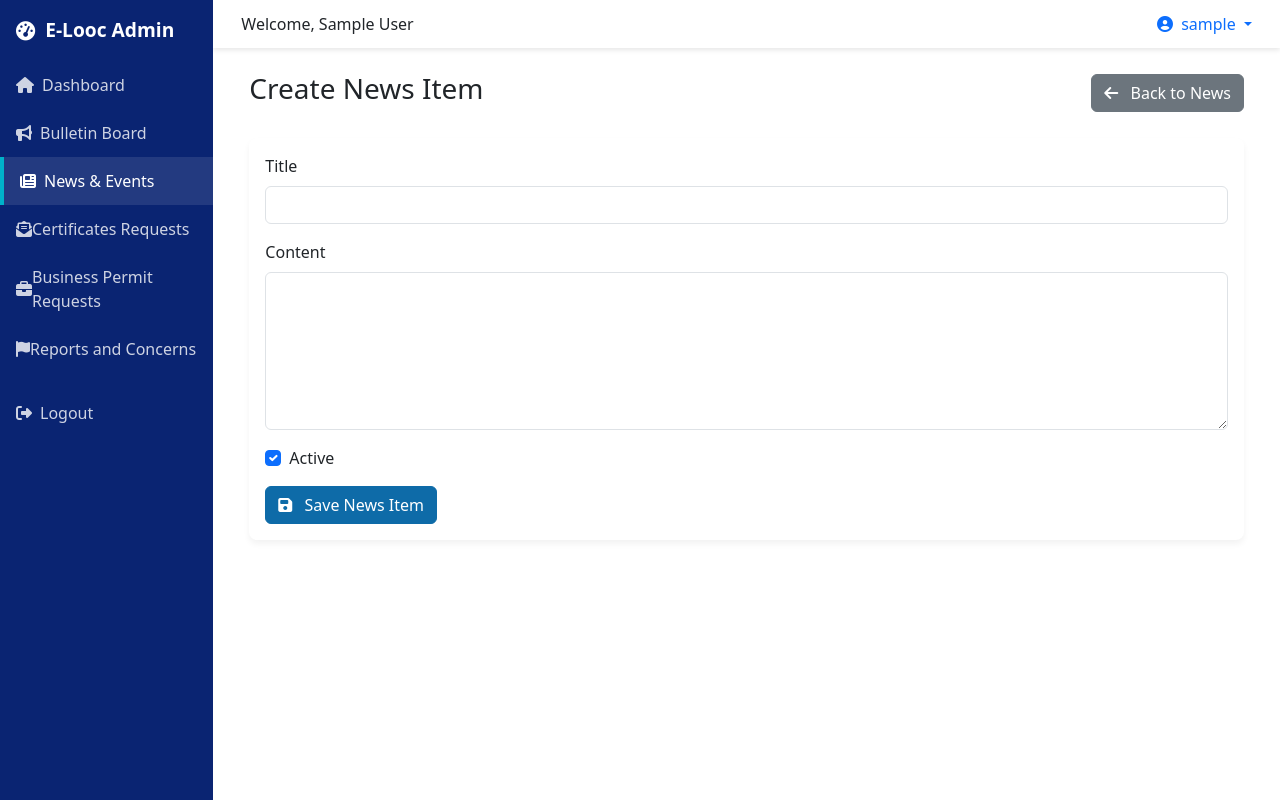
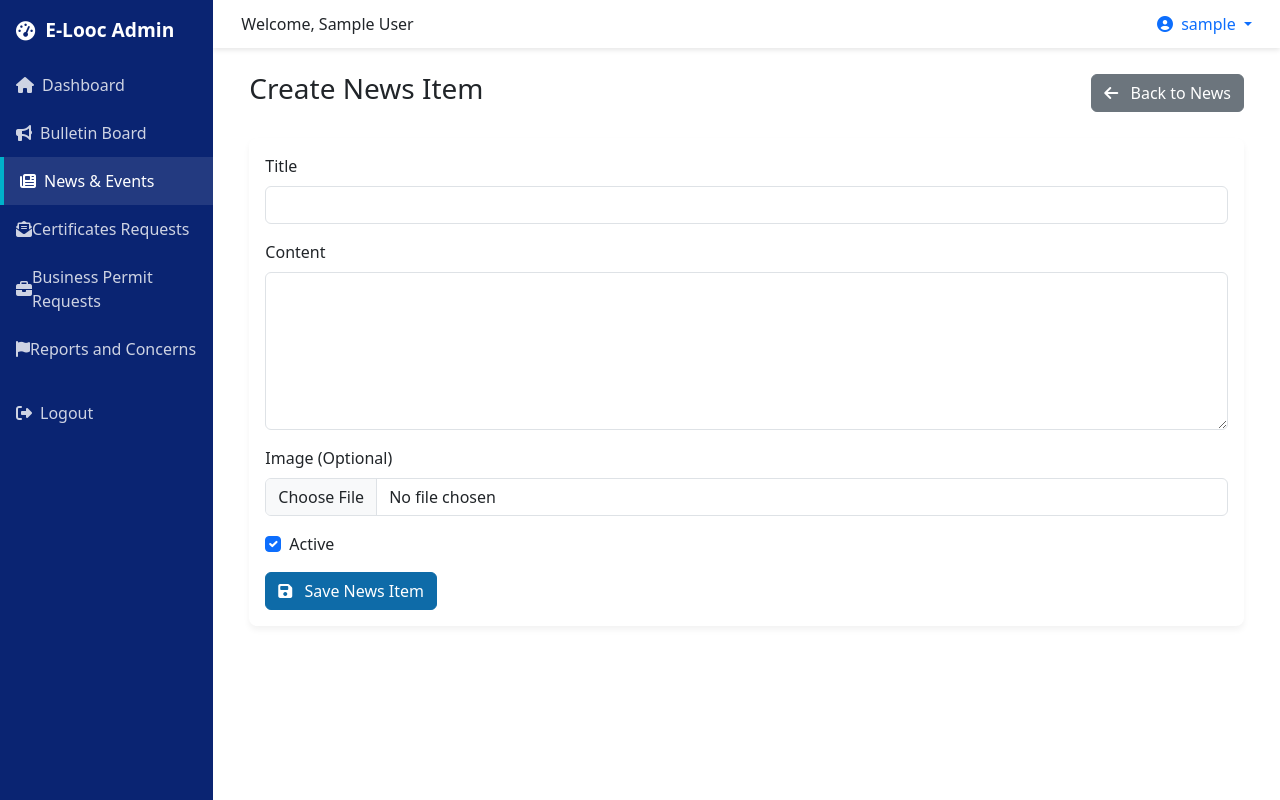
Before and after one commit to 0-iQpy/E-Looc, a Flask app: page /admin/news/create in a window 1280 px wide. Run offline with Flask 3, Linux system fonts and the light colour scheme; the visitor is signed in with stand-in values (Sample User, id 1); parts of the project's set-up code (start-up, migrations or seed data) failed here and were passed over.

Commit message:
Enable image uploads for News items
This commit introduces image upload functionality for News items, bringing it in line with the existing capabilities for Bulletin posts.

Changes include:
- Modified `api/templates/admin/news/create.html`:
    - Added `enctype="multipart/form-data"` to the form.
    - Added a file input field for image uploads.
- Modified `api/templates/admin/news/edit.html`:
    - Added `enctype="multipart/form-data"` to the form.
    - Added a file input field for new image uploads.
    - Added a section to display the current image and a checkbox to remove it.

The backend Python code in `api/main.py` already supported these features for news items; the templates were merely lacking the necessary UI elements and form encoding.

```diff
--- a/api/templates/admin/news/create.html
+++ b/api/templates/admin/news/create.html
@@ -4,12 +4,21 @@
 
 {% block content %}
 
-<div class="container-fluid"> <div class="d-flex justify-content-between align-items-center mb-4"> <h1 class="h3 text-gray-800">Create News Item</h1> <a href="{{ url_for('admin_news') }}" class="btn btn-secondary"> <i class="fas fa-arrow-left me-2"></i> Back to News </a> </div> <div class="card"> <div class="card-body"> <form action="{{ url_for('admin_create_news') }}" method="POST"> <div class="mb-3"> <label for="title" class="form-label">Title</label> <input type="text" class="form-control" id="title" name="title" required> </div>
+<div class="container-fluid"> <div class="d-flex justify-content-between align-items-center mb-4"> <h1 class="h3 text-gray-800">Create News Item</h1> <a href="{{ url_for('admin_news') }}" class="btn btn-secondary"> <i class="fas fa-arrow-left me-2"></i> Back to News </a> </div> <div class="card"> <div class="card-body"> <form action="{{ url_for('admin_create_news') }}" method="POST" enctype="multipart/form-data"> <div class="mb-3"> <label for="title" class="form-label">Title</label> <input type="text" class="form-control" id="title" name="title" required> </div>
     <div class="mb-3">
       <label for="content" class="form-label">Content</label>
       <textarea class="form-control" id="content" name="content" rows="6" required></textarea>
     </div>
-
+    <div class="mb-3">
+      <label for="image" class="form-label">Image (Optional)</label>
+      <input
+        type="file"
+        class="form-control"
+        id="image"
+        name="image"
+        accept="image/jpeg,image/jpg,image/png"
+      />
+    </div>
     <div class="mb-3 form-check">
       <input type="checkbox" class="form-check-input" id="is_active" name="is_active" checked>
       <label class="form-check-label" for="is_active">Active</label>
```
Also changed, not shown: api/templates/admin/news/edit.html (+21 -2 lines).
